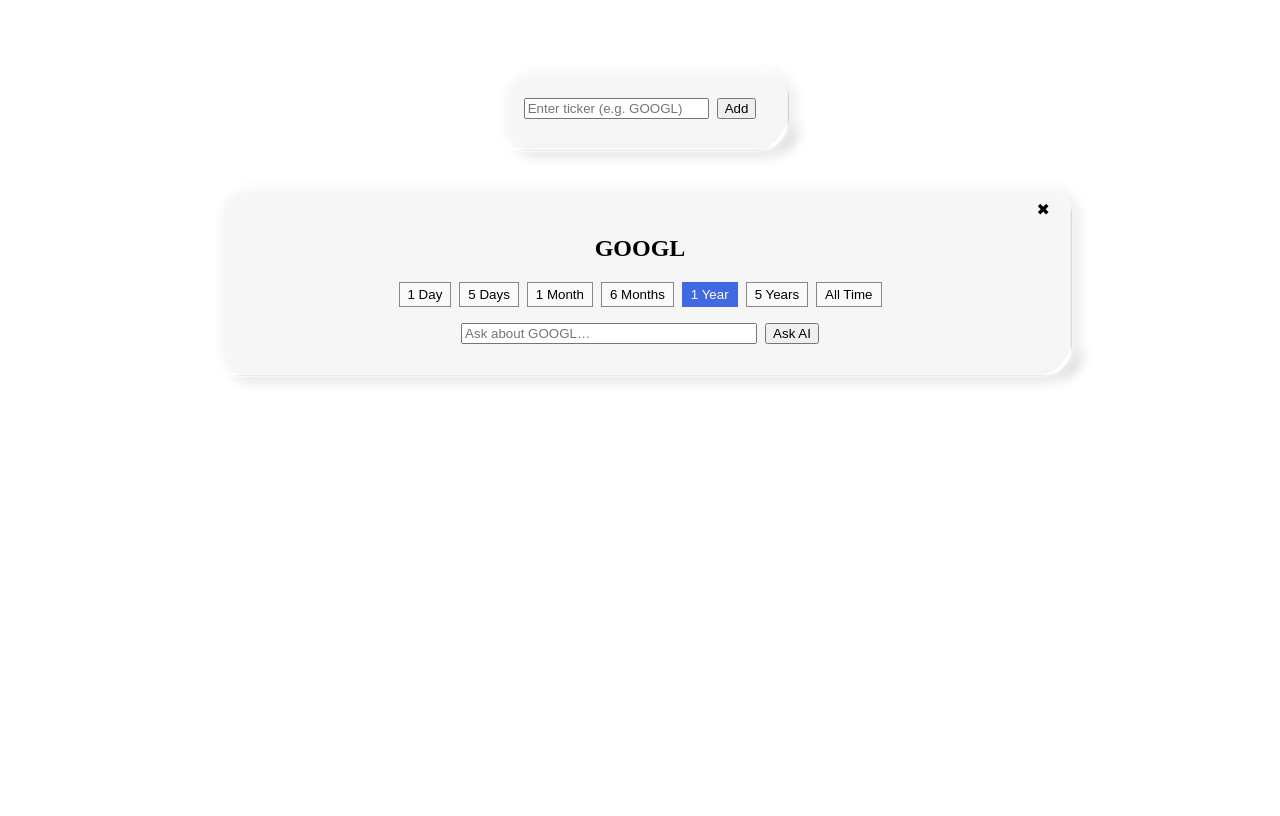
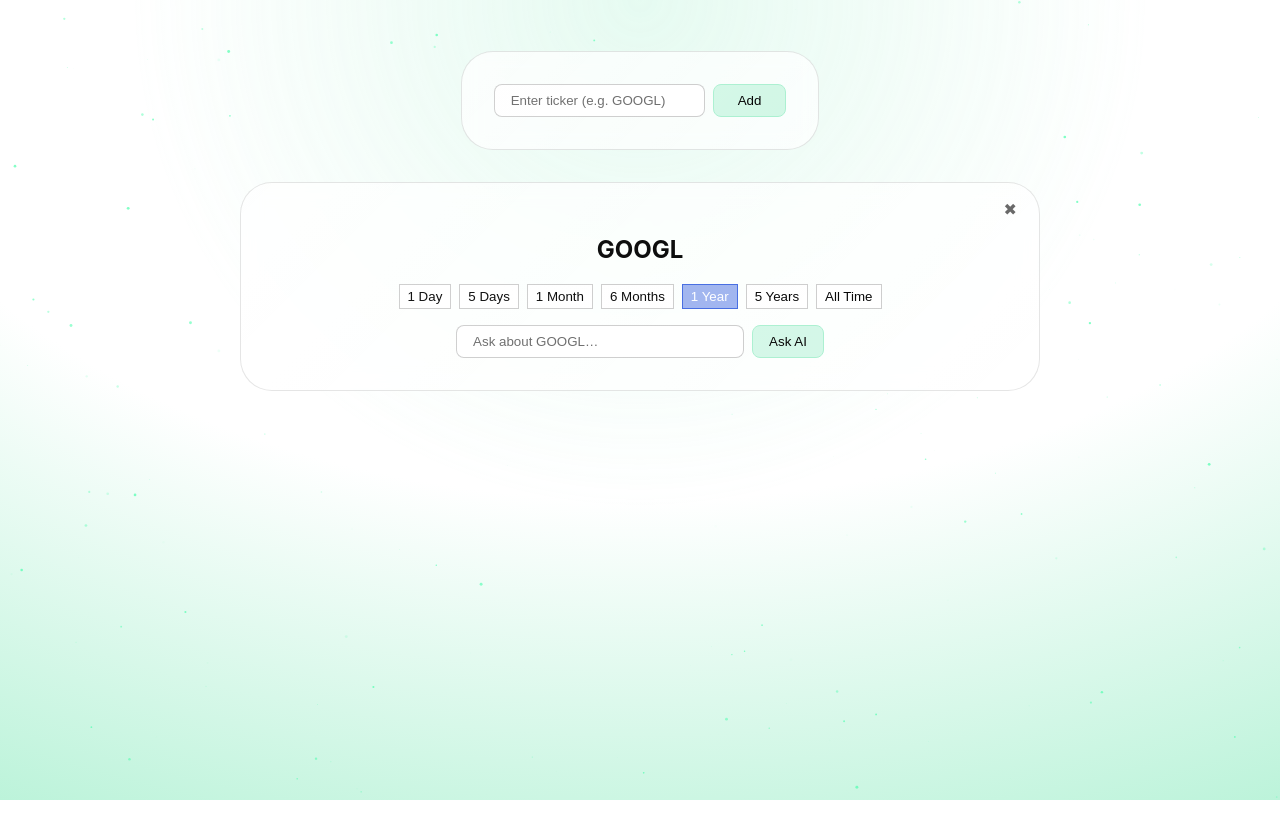
Before and after one commit to hi-wesley/ai-stock-dashboard, an Angular app in the folder frontend/: page / in a window 1280 px wide. Built offline with nearby package versions, Linux system fonts and the light colour scheme; no server answers; what @swimlane/ngx-charts would draw is missing.

Commit message:
add aurora effect to background

```diff
--- a/frontend/src/app/app.component.ts
+++ b/frontend/src/app/app.component.ts
@@ -6,7 +6,7 @@
  */
 @Component({
     selector: 'app-root',
-    template: '<app-dashboard></app-dashboard>',
+    template: '<app-aurora-background></app-aurora-background><app-dashboard></app-dashboard>',
     standalone: false
 })
 export class AppComponent {}
--- a/frontend/src/app/app.module.ts
+++ b/frontend/src/app/app.module.ts
@@ -8,12 +8,14 @@
 import { AppComponent } from './app.component';
 import { DashboardComponent } from './dashboard/dashboard.component';
 import { LineChartComponent } from './shared/visualize/line-chart.component';
+import { AuroraBackgroundComponent } from './shared/aurora-background/aurora-background.component';
 
 @NgModule({
   declarations: [
     AppComponent,
     DashboardComponent,
-    LineChartComponent
+    LineChartComponent,
+    AuroraBackgroundComponent
   ],
   imports: [
     BrowserModule,
--- a/frontend/src/app/dashboard/dashboard.component.html
+++ b/frontend/src/app/dashboard/dashboard.component.html
@@ -30,7 +30,7 @@
             <app-line-chart [symbol]="sym" [data]="pts">
             </app-line-chart>
           } @else {
-            <p style="color: gray; margin: 2rem 0; text-align: center;">
+            <p style="color: #666; margin: 2rem 0; text-align: center;">
               Not enough data for this symbol / range.
             </p>
           }
--- a/frontend/src/app/dashboard/dashboard.component.scss
+++ b/frontend/src/app/dashboard/dashboard.component.scss
@@ -3,6 +3,8 @@
     justify-content: center;
     align-items: center;
     min-height: 100vh;
+    position: relative;
+    z-index: 1;
 }
 
 .dashboard-container {
@@ -17,7 +19,9 @@
     position: relative;
     padding: 2rem;
     border-radius: 2rem;
-    background: rgba(255, 255, 255, 0.2);
+    background: rgba(var(--background-rgb), 0.7);
+    backdrop-filter: blur(10px);
+    border: 1px solid rgba(0, 0, 0, 0.1);
 
     &::after {
         content: '';
@@ -26,14 +30,9 @@
         left: 0;
         width: 100%;
         height: 100%;
-        background: rgba(255, 255, 255, 0.1);
+        background: linear-gradient(135deg, rgba(var(--background-rgb), 0.1) 0%, rgba(var(--background-rgb), 0) 100%);
         border-radius: 2rem;
-        backdrop-filter: blur(1px);
-        box-shadow: inset -10px -8px 0px -11px rgba(255, 255, 255, 1),
-                    inset 0px -9px 0px -8px rgba(255, 255, 255, 1);
-        opacity: 0.6;
-        z-index: -1;
-        filter: blur(1px) drop-shadow(10px 4px 6px black) brightness(115%);
+        pointer-events: none;
     }
 }
 
@@ -42,6 +41,39 @@
     gap: 0.5rem;
     margin: 1rem 0;
     justify-content: center;
+
+    input {
+        background: rgba(var(--background-rgb), 0.9);
+        border: 1px solid rgba(0, 0, 0, 0.2);
+        color: #000000;
+        padding: 0.5rem 1rem;
+        border-radius: 0.5rem;
+        outline: none;
+        transition: all 0.2s;
+
+        &::placeholder {
+            color: rgba(0, 0, 0, 0.6);
+        }
+
+        &:focus {
+            border-color: var(--aurora);
+            background: var(--background);
+        }
+    }
+
+    button {
+        background: rgba(var(--aurora-rgb), 0.5);
+        border: 1px solid var(--aurora);
+        color: #000000;
+        padding: 0.5rem 1.5rem;
+        border-radius: 0.5rem;
+        cursor: pointer;
+        transition: all 0.2s;
+
+        &:hover {
+            background: rgba(var(--aurora-rgb), 0.7);
+        }
+    }
 }
 
 .row-header {
@@ -49,6 +81,7 @@
     align-items: center;
     gap: 0.5rem;
     justify-content: center;
+    color: #000000;
 }
 
 .remove {
@@ -56,6 +89,13 @@
     border: none;
     cursor: pointer;
     font-size: 1rem;
+    color: #000000;
+    opacity: 0.6;
+    transition: opacity 0.2s;
+
+    &:hover {
+        opacity: 1;
+    }
 }
 
 .range-bar {
@@ -66,14 +106,20 @@
 
     button {
         padding: 0.25rem 0.5rem;
-        border: 1px solid #888;
-        background: #fafafa;
+        border: 1px solid rgba(0, 0, 0, 0.2);
+        background: rgba(255, 255, 255, 0.8);
+        color: #000000;
         cursor: pointer;
+        transition: all 0.2s;
 
         &.active {
-            background: royalblue;
+            background: rgba(65, 105, 225, 0.5);
             color: #fff;
             border-color: royalblue;
+        }
+
+        &:hover:not(.active) {
+            background: rgba(var(--background-rgb), 0.9);
         }
     }
 }
@@ -86,12 +132,45 @@
 
     input {
         width: 18rem;
+        background: rgba(var(--background-rgb), 0.9);
+        border: 1px solid rgba(0, 0, 0, 0.2);
+        color: #000000;
+        padding: 0.5rem 1rem;
+        border-radius: 0.5rem;
+        outline: none;
+        transition: all 0.2s;
+
+        &::placeholder {
+            color: rgba(0, 0, 0, 0.6);
+        }
+
+        &:focus {
+            border-color: var(--aurora);
+            background: var(--background);
+        }
+    }
+
+    button {
+        background: rgba(var(--aurora-rgb), 0.5);
+        border: 1px solid var(--aurora);
+        color: #000000;
+        padding: 0.5rem 1rem;
+        border-radius: 0.5rem;
+        cursor: pointer;
+        transition: all 0.2s;
+
+        &:hover {
+            background: rgba(var(--aurora-rgb), 0.7);
+        }
     }
 
     .answer {
-        margin-top: 0.25rem;
-        color: royalblue;
+        margin-top: 0.5rem;
+        color: #1976D2;
         text-align: center;
+        padding: 0.5rem 1rem;
+        background: rgba(25, 118, 210, 0.08);
+        border-radius: 0.5rem;
     }
 }
 
--- /dev/null
+++ b/frontend/src/app/shared/aurora-background/aurora-background.component.html
@@ -0,0 +1,3 @@
+<div class="aurora-container">
+  <canvas #canvas class="stars-canvas"></canvas>
+</div>
--- /dev/null
+++ b/frontend/src/app/shared/aurora-background/aurora-background.component.scss
@@ -0,0 +1,46 @@
+:host {
+  position: fixed;
+  top: 0;
+  left: 0;
+  width: 100%;
+  height: 100%;
+  z-index: -1;
+  overflow: hidden;
+}
+
+.aurora-container {
+  position: absolute;
+  top: 0;
+  left: 0;
+  width: 100%;
+  height: 100%;
+  background: radial-gradient(125% 125% at 50% 0%, var(--background) 50%, var(--aurora));
+
+  &::before {
+    content: '';
+    position: absolute;
+    top: 0;
+    left: 0;
+    right: 0;
+    bottom: 0;
+    background: radial-gradient(circle at 50% 0%, rgba(var(--aurora-rgb), 0.4) 0%, transparent 50%);
+    animation: pulse 8s ease-in-out infinite;
+  }
+}
+
+.stars-canvas {
+  position: absolute;
+  top: 0;
+  left: 0;
+  width: 100%;
+  height: 100%;
+}
+
+@keyframes pulse {
+  0%, 100% {
+    opacity: 0.6;
+  }
+  50% {
+    opacity: 0.8;
+  }
+}
--- /dev/null
+++ b/frontend/src/app/shared/aurora-background/aurora-background.component.ts
@@ -0,0 +1,149 @@
+import { Component, OnInit, ElementRef, ViewChild, AfterViewInit, Inject } from '@angular/core';
+import { DOCUMENT } from '@angular/common';
+
+@Component({
+    selector: 'app-aurora-background',
+    templateUrl: './aurora-background.component.html',
+    styleUrls: ['./aurora-background.component.scss'],
+    standalone: false
+})
+export class AuroraBackgroundComponent implements OnInit, AfterViewInit {
+  @ViewChild('canvas', { static: true }) canvasRef!: ElementRef<HTMLCanvasElement>;
+
+  private ctx!: CanvasRenderingContext2D;
+  private stars: Star[] = [];
+  private animationId?: number;
+  private starColor: string = '#000000';
+
+  constructor(@Inject(DOCUMENT) private document: Document) {}
+
+  ngOnInit(): void {
+    this.initStars();
+  }
+
+  ngAfterViewInit(): void {
+    const canvas = this.canvasRef.nativeElement;
+    this.ctx = canvas.getContext('2d')!;
+    this.resizeCanvas();
+    window.addEventListener('resize', () => this.resizeCanvas());
+
+    // Get the aurora color and create a stronger version for stars
+    const computedStyle = getComputedStyle(this.document.documentElement);
+    const auroraRgb = computedStyle.getPropertyValue('--aurora-rgb').trim();
+    const [r, g, b] = auroraRgb.split(',').map(v => parseInt(v.trim()));
+
+    // Create a stronger version by increasing saturation
+    // Convert to HSL to manipulate saturation
+    const max = Math.max(r, g, b) / 255;
+    const min = Math.min(r, g, b) / 255;
+    const l = (max + min) / 2;
+
+    let s = 0;
+    let h = 0;
+
+    if (max !== min) {
+      const d = max - min;
+      s = l > 0.5 ? d / (2 - max - min) : d / (max + min);
+
+      const rNorm = r / 255;
+      const gNorm = g / 255;
+      const bNorm = b / 255;
+
+      switch (max) {
+        case rNorm: h = ((gNorm - bNorm) / d + (gNorm < bNorm ? 6 : 0)) / 6; break;
+        case gNorm: h = ((bNorm - rNorm) / d + 2) / 6; break;
+        case bNorm: h = ((rNorm - gNorm) / d + 4) / 6; break;
+      }
+    }
+
+    // Increase saturation by 50% and decrease lightness by 20% for more vibrant stars
+    s = Math.min(1, s * 1.5);
+    const newL = l * 0.8;
+
+    // Convert back to RGB
+    const hslToRgb = (h: number, s: number, l: number) => {
+      let r, g, b;
+
+      if (s === 0) {
+        r = g = b = l;
+      } else {
+        const hue2rgb = (p: number, q: number, t: number) => {
+          if (t < 0) t += 1;
+          if (t > 1) t -= 1;
+          if (t < 1/6) return p + (q - p) * 6 * t;
+          if (t < 1/2) return q;
+          if (t < 2/3) return p + (q - p) * (2/3 - t) * 6;
+          return p;
+        };
+
+        const q = l < 0.5 ? l * (1 + s) : l + s - l * s;
+        const p = 2 * l - q;
+        r = hue2rgb(p, q, h + 1/3);
+        g = hue2rgb(p, q, h);
+        b = hue2rgb(p, q, h - 1/3);
+      }
+
+      return [Math.round(r * 255), Math.round(g * 255), Math.round(b * 255)];
+    };
+
+    const [strongR, strongG, strongB] = hslToRgb(h, s, newL);
+    this.starColor = `${strongR}, ${strongG}, ${strongB}`;
+
+    this.animate();
+  }
+
+  private resizeCanvas(): void {
+    const canvas = this.canvasRef.nativeElement;
+    canvas.width = window.innerWidth;
+    canvas.height = window.innerHeight;
+  }
+
+  private initStars(): void {
+    const starCount = 200;
+    for (let i = 0; i < starCount; i++) {
+      this.stars.push({
+        x: Math.random() * window.innerWidth,
+        y: Math.random() * window.innerHeight,
+        radius: Math.random() * 1.5,
+        speed: Math.random() * 0.5 + 0.1,
+        opacity: Math.random()
+      });
+    }
+  }
+
+  private animate(): void {
+    this.ctx.clearRect(0, 0, window.innerWidth, window.innerHeight);
+
+    this.stars.forEach(star => {
+      star.y += star.speed;
+      if (star.y > window.innerHeight) {
+        star.y = 0;
+        star.x = Math.random() * window.innerWidth;
+      }
+
+      star.opacity = Math.sin(Date.now() * 0.001 + star.x) * 0.5 + 0.5;
+
+      this.ctx.beginPath();
+      this.ctx.arc(star.x, star.y, star.radius, 0, Math.PI * 2);
+      this.ctx.fillStyle = `rgba(${this.starColor}, ${star.opacity * 0.7})`;
+      this.ctx.fill();
+    });
+
+    this.animationId = requestAnimationFrame(() => this.animate());
+  }
+
+  ngOnDestroy(): void {
+    if (this.animationId) {
+      cancelAnimationFrame(this.animationId);
+    }
+    window.removeEventListener('resize', () => this.resizeCanvas());
+  }
+}
+
+interface Star {
+  x: number;
+  y: number;
+  radius: number;
+  speed: number;
+  opacity: number;
+}
--- a/frontend/src/styles.scss
+++ b/frontend/src/styles.scss
@@ -0,0 +1,19 @@
+:root {
+    --aurora: #aaf0d0;
+    --aurora-rgb: 170, 240, 208;
+    --background: #ffffff;
+    --background-rgb: 255, 255, 255;
+}
+
+body {
+    margin: 0;
+    padding: 0;
+    font-family: -apple-system, BlinkMacSystemFont, 'Segoe UI', Roboto, 'Helvetica Neue', Arial, sans-serif;
+    background-color: var(--background);
+    color: #000000;
+    overflow-x: hidden;
+}
+
+* {
+    box-sizing: border-box;
+}
```
